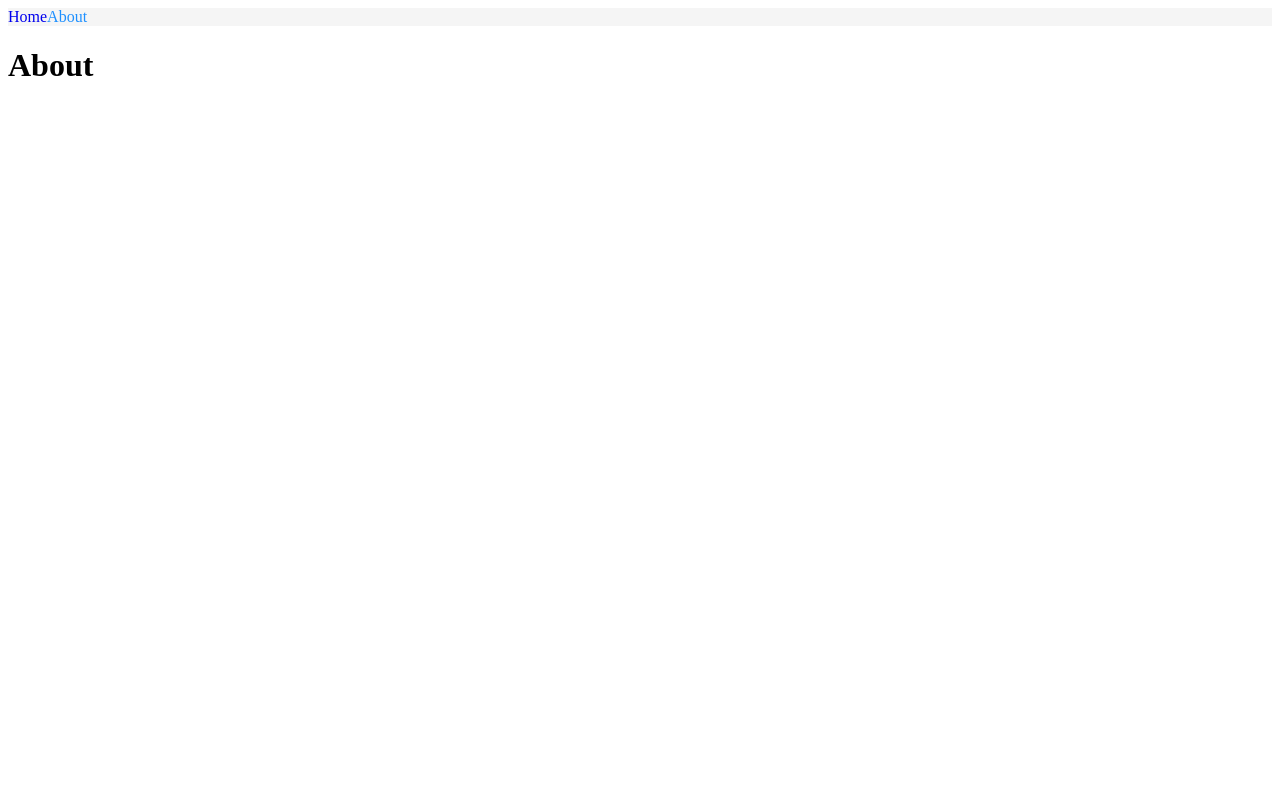
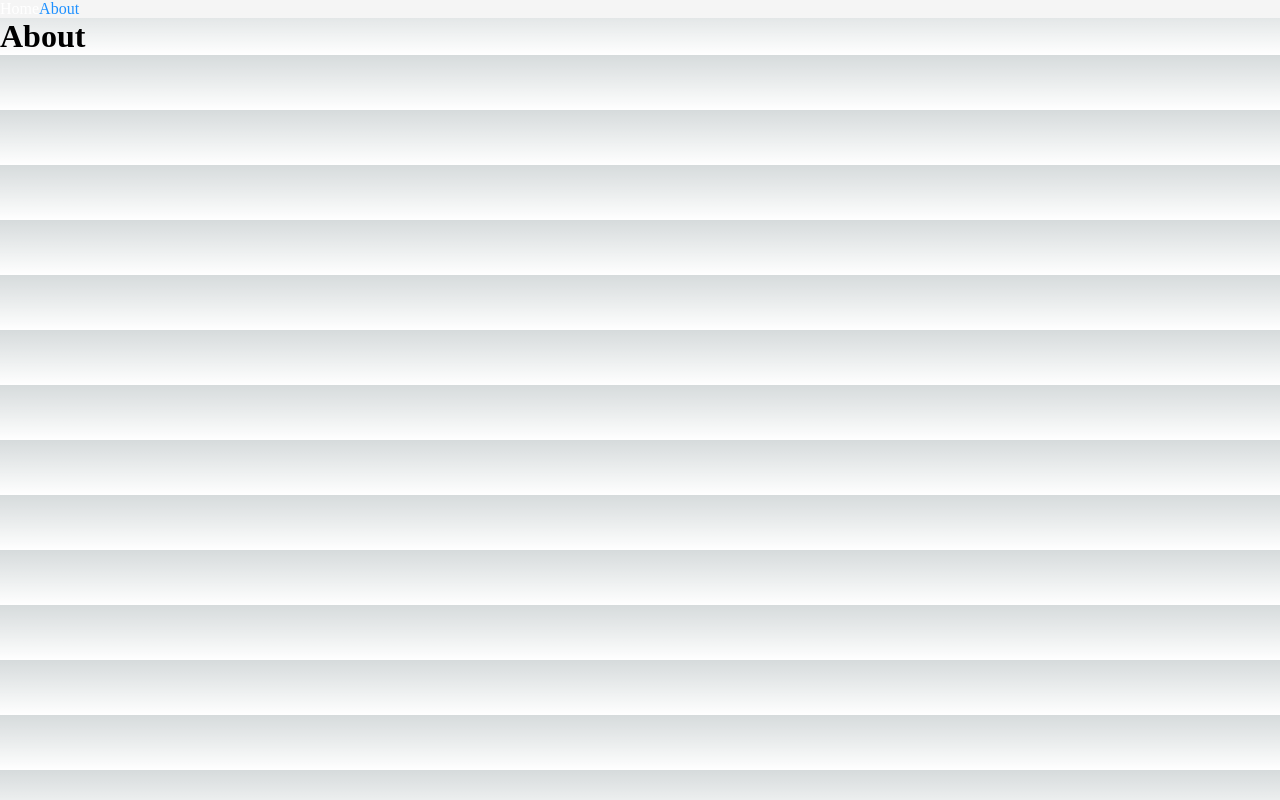
Before and after one commit to gahyeon-park/nextjs-intro, a Next.js app: page /about in a window 1280 px wide. Built offline with nearby package versions, Linux system fonts and the light colour scheme.

Commit message:
#1.6 Custom App

```diff
--- /dev/null
+++ b/pages/_app.js
@@ -0,0 +1,16 @@
+import NavBar from "@/components/NavBar";
+import "../styles/globals.css";
+
+export default function App({ Component, pageProps }) {
+  return (
+    <>
+      <NavBar />
+      <Component {...pageProps} />
+      <style jsx global>{`
+        a {
+          color: white;
+        }
+      `}</style>
+    </>
+  )
+}
--- a/pages/about.js
+++ b/pages/about.js
@@ -1,9 +1,6 @@
-import NavBar from "../components/NavBar";
-
 export default function About() {
   return (
     <div>
-      <NavBar></NavBar>
       <h1>About</h1>
     </div>
   )
```
Also changed, not shown: pages/index.js (+0 -8 lines).
